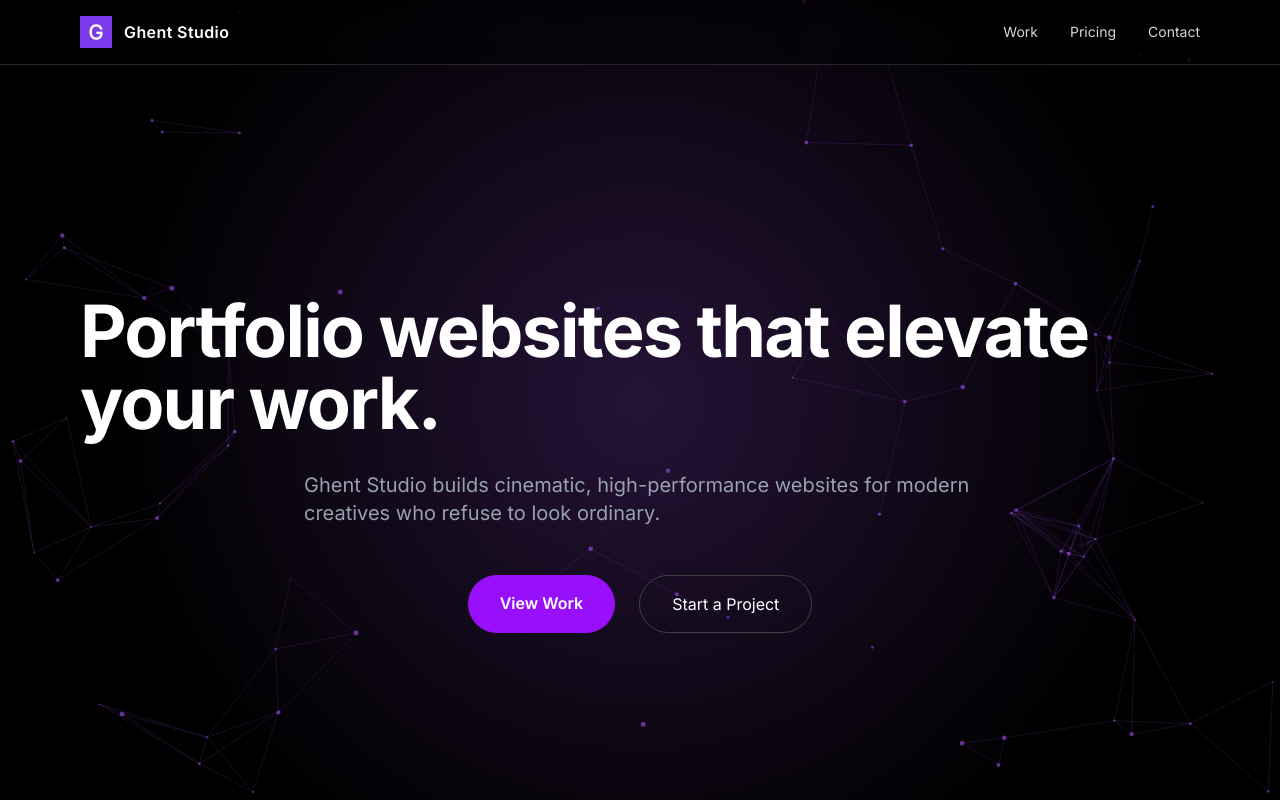
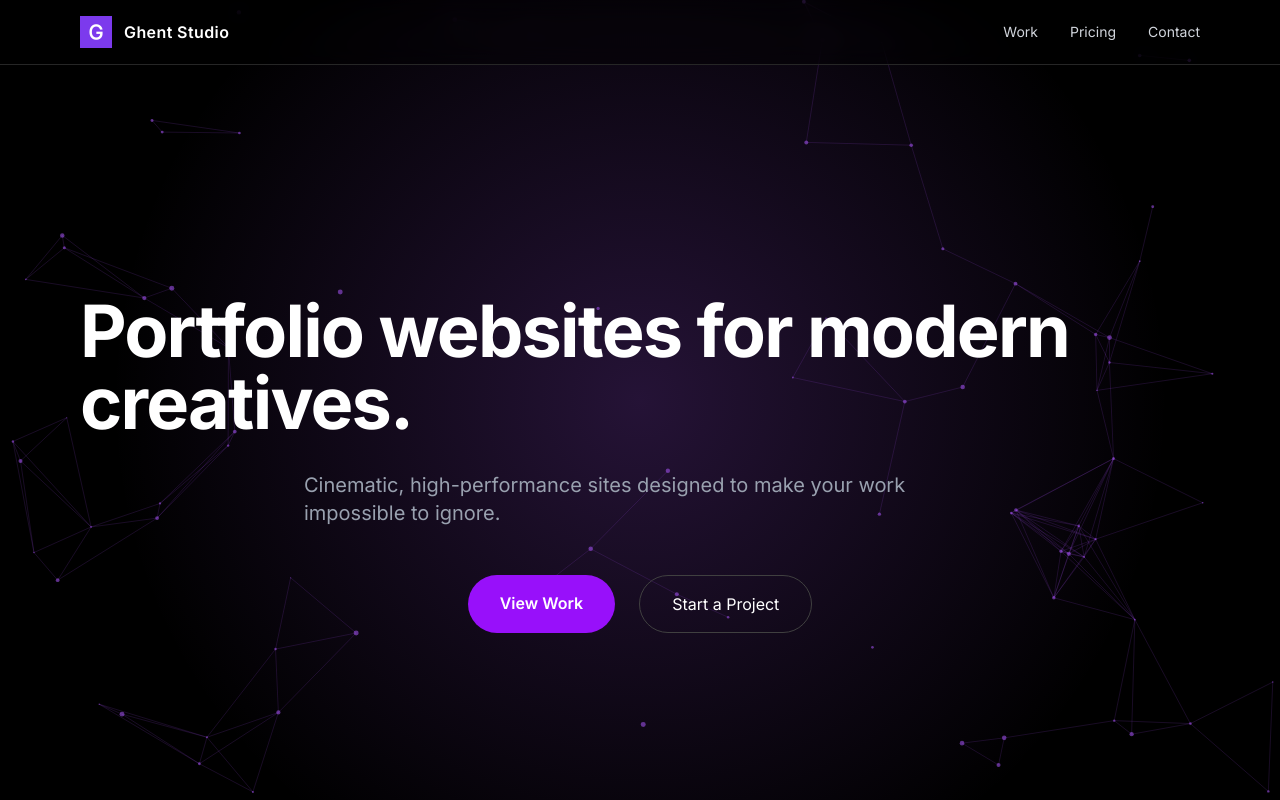
Before and after one commit to raghent/ghent-studio, a React (Vite) app: page / in a window 1280 px wide. Shown: the top 800 px of the page. Built offline with nearby package versions, Linux system fonts and the light colour scheme.

Commit message:
Update hero heading and subheading

```diff
--- a/src/sections/Hero.jsx
+++ b/src/sections/Hero.jsx
@@ -23,7 +23,7 @@ export default function Hero() {
           transition={{ duration: 0.8, ease: "easeOut" }}
           className="text-4xl md:text-6xl lg:text-7xl font-bold tracking-tight mb-8"
         >
-          Portfolio websites that elevate your work.
+          Portfolio websites for modern creatives.
         </motion.h1>
 
         <motion.p
@@ -32,7 +32,7 @@ export default function Hero() {
           transition={{ duration: 1, ease: "easeOut", delay: 0.2 }}
           className="text-gray-400 text-lg md:text-xl max-w-2xl mx-auto mb-12"
         >
-          Ghent Studio builds cinematic, high-performance websites for modern creatives who refuse to look ordinary.
+          Cinematic, high-performance sites designed to make your work impossible to ignore.
         </motion.p>
 
         <motion.div
```
Also changed, not shown: 2 other files (tests, documents, lock files or other folders).
